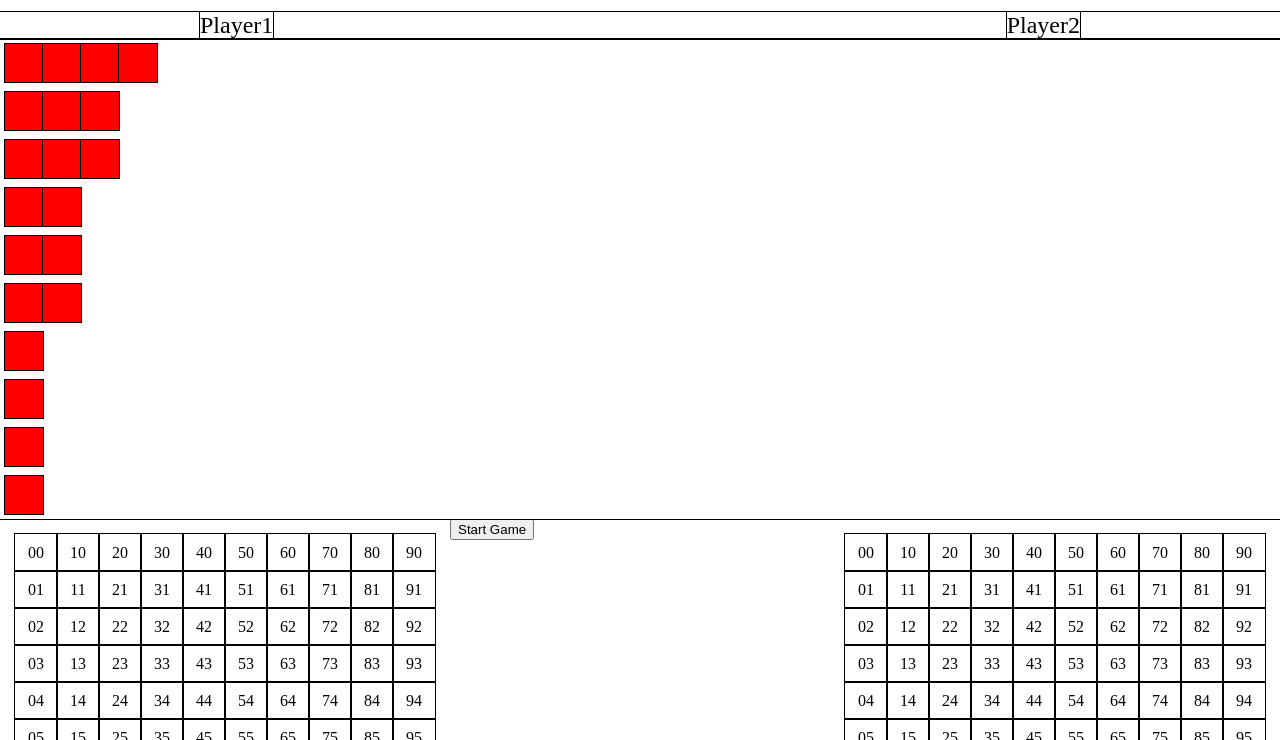
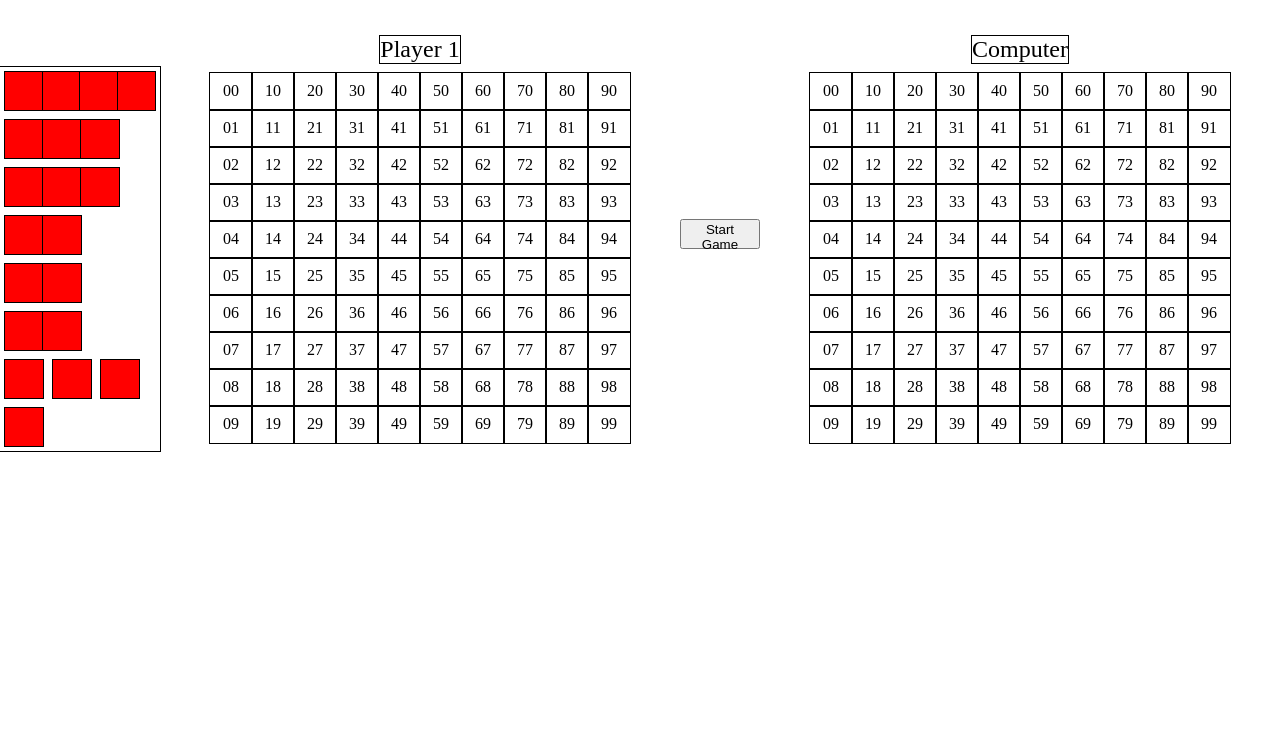
Before and after one commit to osechi3/battleship, a website built with webpack: page src/index.html in a window 1280 px wide. Shown: the part 60-800 px from the top of the page. Built offline with nearby package versions, Linux system fonts and the light colour scheme; what pubsub-js would draw is missing.

Commit message:
Changing the structure of the page

```diff
--- a/src/components/View.js
+++ b/src/components/View.js
@@ -2,7 +2,7 @@ import PubSub from 'pubsub-js'
 
 export class View {
   static init () {
-    const rootElement = document.getElementById('app')
+    const blockMain = document.getElementById('block-main')
 
     /* Draggable ship elements */
     const shipElements = document.querySelectorAll('.ship')
@@ -26,7 +26,7 @@ export class View {
     })
 
     /* Grid */
-    this.initGrid(rootElement)
+    this.initGrid(blockMain)
 
     /* Div that doesn't let a player make a turn before
     the other player do so */
@@ -48,9 +48,12 @@ export class View {
 
     /* A button that starts the game */
     const buttonStartGame =
-      this.createElement('button', 'btn', 'btn-start-game', rootElement)
+      this.createElement('button', 'btn', 'btn-start-game')
     buttonStartGame.type = 'button'
     buttonStartGame.textContent = 'Start Game'
+
+    const blockGrid2 = document.getElementById('block-grid2')
+    blockMain.insertBefore(buttonStartGame, blockGrid2)
 
     buttonStartGame.addEventListener('click', () => {
       PubSub.publish('clicked_btn_start_game')
@@ -58,10 +61,26 @@ export class View {
   }
 
   static initGrid (rootElement) {
+    const blockGridPlayer1 =
+      this.createElement('div', 'block-grid', 'block-grid1', rootElement)
+
+    const blockGridPlayer2 =
+      this.createElement('div', 'block-grid', 'block-grid2', rootElement)
+
+    /* Players' names */
+    const namePlayer1 =
+      this.createElement('p', 'name', 'block-name1', blockGridPlayer1)
+    namePlayer1.textContent = 'Player 1'
+
+    const namePlayer2 =
+      this.createElement('p', 'name', 'block-name2', blockGridPlayer2)
+    namePlayer2.textContent = 'Computer'
+
+    /* Grid */
     const gridPlayer1 =
-      this.createElement('div', 'grid', 'grid-player1', rootElement)
+      this.createElement('div', 'grid', 'grid-player1', blockGridPlayer1)
     const gridPlayer2 =
-      this.createElement('div', 'grid', 'grid-player2', rootElement)
+      this.createElement('div', 'grid', 'grid-player2', blockGridPlayer2)
 
     /* Grid items of the first player */
     for (let item = 0; item < 100; item++) {
@@ -243,11 +262,11 @@ export class View {
     }
   }
 
-  static createElement (tag, className, elementId, appendTo = 'body') {
+  static createElement (tag, className, elementId, appendTo) {
     const element = document.createElement(tag)
     if (className) element.className = className
     if (elementId) element.id = elementId
-    appendTo.append(element)
+    if (appendTo) appendTo.append(element)
     return element
   }
 }
--- a/src/index.html
+++ b/src/index.html
@@ -9,10 +9,7 @@
   <body>
     <div id="app">
       <h1 id="header">BattleShip</h1>
-      <div id="block-name">
-        <p class="name" id="block-name1">Player1</p>
-        <p class="name" id="block-name2">Player2</p>
-      </div>
+      <div id="block-main">
         <div id="block-ships">
           <div class="ship4 ship" draggable="true">
             <div class="ship-part"></div>
@@ -42,6 +39,7 @@
             <div class="ship-part"></div>
             <div class="ship-part"></div>
           </div>
+          <div id="container-ship1">
             <div class="ship1 ship" draggable="true">
               <div class="ship-part"></div>
             </div>
@@ -56,5 +54,7 @@
             </div>
           </div>
         </div>
+      </div>
+    </div>
   </body>
 </html>
--- a/src/style.css
+++ b/src/style.css
@@ -8,9 +8,20 @@ body {
   font-size: 36px;
 }
 
+#block-main {
+  display: flex;
+  justify-content: center;
+  align-items: center;
+
+  margin-top: 20px;
+}
+
 #block-ships {
   display: flex;
   flex-direction: column;
+
+  width: 160px;
+  margin-top: 50px;
 
   outline: 1px solid;
 }
@@ -26,6 +37,26 @@ body {
   background-color: red;
   outline: 1px solid;
 }
+#container-ship1 {
+  display: flex;
+  flex-wrap: wrap;
+}
+
+.block-grid {
+  display: flex;
+  flex-direction: column;
+
+  justify-content: center;
+  align-items: center;
+}
+
+.name {
+  margin: 10px 0;
+
+  font-size: 24px;
+
+  outline: 1px solid;
+}
 
 .grid {
   display: flex;
@@ -33,15 +64,9 @@ body {
 
   width: 420px;
   height: 370px;
-  margin: 15px;
+  margin: 0 50px;
 
   outline: 1px solid;
-}
-#grid-player1 {
-  float: left;
-}
-#grid-player2 {
-  float: right;
 }
 .grid-item {
   display: flex;
@@ -64,19 +89,8 @@ body {
   opacity: .3;
 }
 
-#block-name {
-  display: flex;
-  justify-content: space-between;
-
-  outline: 1px solid;
-}
-
-.name {
-  margin: 0 200px;
-
-  font-size: 24px;
-
-  outline: 1px solid;
+#btn-start-game {
+  height: 30px;
 }
 
 /* Drag & Drop */
```
Lines whose indentation alone changed are shown as unchanged.
